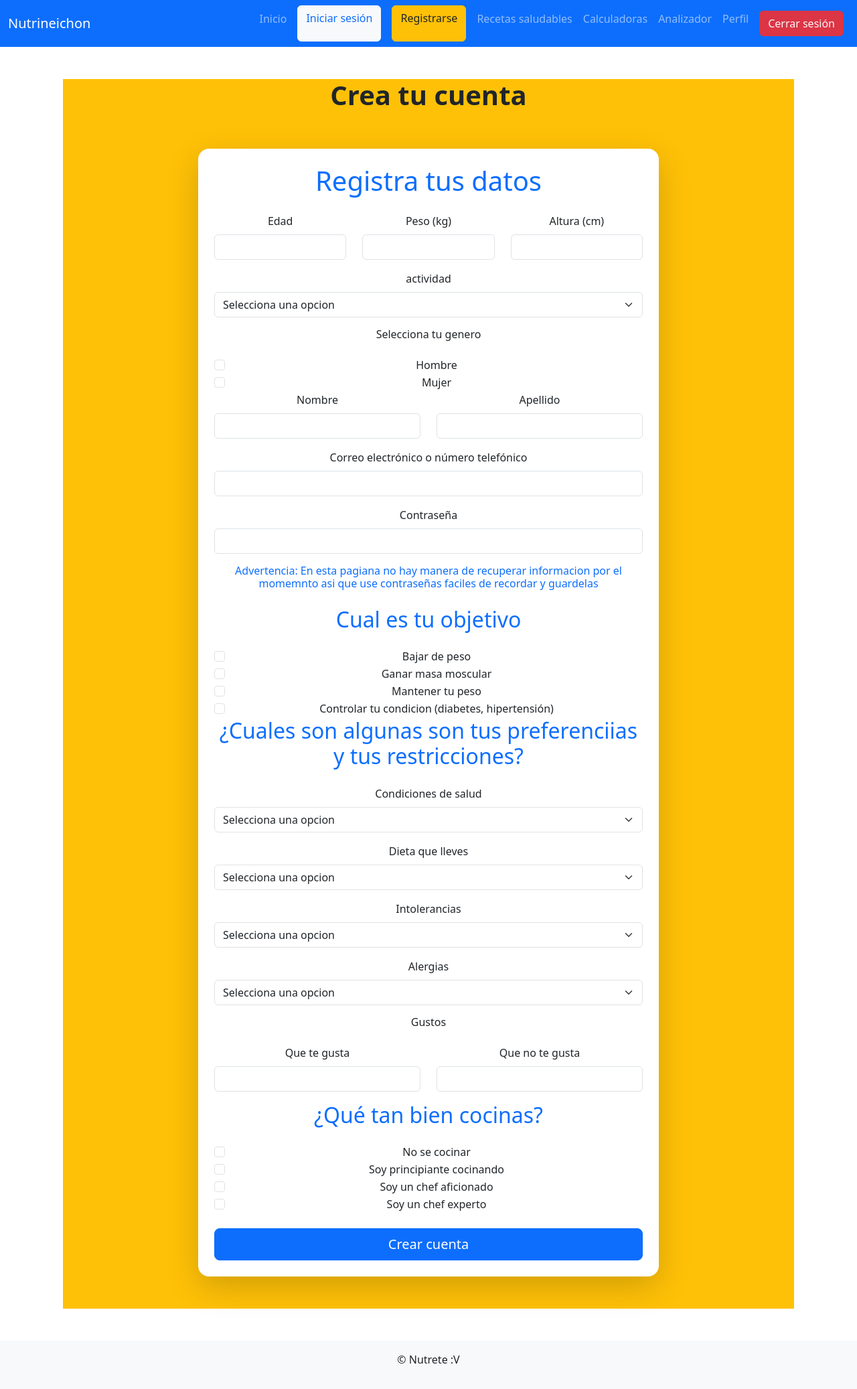
After one commit to Jesus-Cabrera-Avila/NutriApp, a Flask app: page /registro in a window 1280 px wide. The commit adds this page. Shown: the whole page at 67% size. Run offline with Flask 3, Linux system fonts and the light colour scheme.

Commit message:
hfufuegfiu

```diff
--- a/APP.py
+++ b/APP.py
@@ -8,8 +8,8 @@ app.secret_key = "Super_secreta_key"
 def base():
     return render_template('base.html')
 
-@app.route('/inicio', methods=['GET', 'POST'])
-def inicio():
+@app.route('/registro', methods=['GET', 'POST'])
+def registro():
     if request.method == 'POST':
         nombre = request.form.get('nombre', '')
         apellido = request.form.get('apellido', '')
@@ -26,7 +26,7 @@ def inicio():
 
         return redirect(url_for('base'))
 
-    return render_template('inicio.html')
+    return render_template('registro.html')
 
 @app.route('/iniciar_sesion', methods=['GET', 'POST'])
 def iniciar_sesion():
@@ -44,7 +44,7 @@ def iniciar_sesion():
             datos = usuario.strip().split(',')
             if len(datos) >= 2 and correo == datos[0] and contrasena == datos[1]:
                 session['usuario'] = datos[2] if len(datos) > 2 else correo
-                return redirect(url_for('inicio'))
+                return redirect(url_for('registro'))
 
         return render_template('iniciar_sesion.html', error="La contraseña o el Gmail son incorrectos")
 
--- a/templates/base.html
+++ b/templates/base.html
@@ -17,7 +17,7 @@
             <ul class="navbar-nav ms-auto">
                 <a class="nav-link" href="/">Inicio</a>
                 <a class="btn btn-light text-primary mx-2" href="/iniciar_sesion">Iniciar sesión</a>
-                <a class="btn btn-warning text-dark mx-2" href="/inicio">Registrarse</a>
+                <a class="btn btn-warning text-dark mx-2" href="/registro">Registrarse</a>
                 <a class="nav-link" href="/recetas">Recetas saludables</a>
                 <a class="nav-link" href="/calculadoras">Calculadoras</a>
                 <a class="nav-link" href="/index">Analizador</a>
--- /dev/null
+++ b/templates/registro.html
@@ -0,0 +1,231 @@
+{% extends "base.html" %}
+
+{% block contenido %}
+
+<link href="https://cdn.jsdelivr.net/npm/bootstrap@5.3.8/dist/css/bootstrap.min.css" rel="stylesheet"
+    integrity="sha384-sRIl4kxILFvY47J16cr9ZwB07vP4J8+LH7qKQnuqkuIAvNWLzeN8tE5YBujZqJLB" crossorigin="anonymous">
+
+
+<div class="container text-center">
+
+    <header class="bg-warning text-dark py-6 mt-6">
+        <div class="container text-center">
+            <h1 class="fw-bold">Crea tu cuenta</h1>
+
+            <main class="container py-5">
+                <section class="row justify-content-center">
+                    <div class="col-md-10 col-lg-8">
+                        <div class="card shadow-lg border-0 rounded-4">
+                            <div class="card-body p-4">
+                                <h1 class="text-center mb-4 text-primary">Registra tus datos</h1>
+
+                                <div class="row">
+                                    <div class="col-md-4 mb-3">
+                                        <label for="edad" class="form-label">Edad</label>
+                                        <input type="number" class="form-control" id="edad" name="edad" required>
+                                    </div>
+
+                                    <div class="col-md-4 mb-3">
+                                        <label for="peso" class="form-label">Peso (kg)</label>
+                                        <input type="number" class="form-control" id="peso" name="peso" required>
+                                    </div>
+
+                                    <div class="col-md-4 mb-3">
+                                        <label for="altura" class="form-label">Altura (cm)</label>
+                                        <input type="number" class="form-control" id="altura" name="altura" required>
+                                    </div>
+                                </div>
+
+                                <div class="mb-3">
+                                    <label for="ejercicio" class="form-label">actividad</label>
+                                    <select class="form-select" id="actividad" name="actividad" required>
+                                        <option value="ejercicio">Selecciona una opcion</option>
+                                        <option value="ejercicio">Sedentario (poco o nada de ejercicio)</option>
+                                        <option value="ejercicio">Principiante (1-3 veces por semana)</option>
+                                        <option value="ejercicio">Intermedio (3-5 ves por semana)</option>
+                                        <option value="ejercicio">Avanzado (6-7 veces por semana)</option>
+                                    </select>
+                                </div>
+
+                                <h6 class="text-center mb-4">Selecciona tu genero</h6>
+                                <div class="form-check">
+                                  <input class="form-check-input" type="checkbox" value="" id="defaultCheck7">
+                                  <label class="form-check-label" for="defaultCheck7">
+                                    Hombre
+                                  </label>
+                                </div>
+
+                                <div class="form-check">
+                                  <input class="form-check-input" type="checkbox" value="" id="defaultCheck8">
+                                  <label class="form-check-label" for="defaultCheck8">
+                                    Mujer
+                                  </label>
+                                </div>
+
+                                <div class="row">
+                                    <div class="col-md-6 mb-3">
+                                    <label for="nombre" class="form-label">Nombre</label>
+                                    <input type="text" class="form-control" id="nombre" name="nombre" required minlength="3">
+                                </div>
+
+                                <div class="col-md-6 mb-3">
+                                    <label for="apellido" class="form-label">Apellido</label>
+                                    <input type="text" class="form-control" id="apellido" name="apellido"  required minlength="3">
+                                </div>
+                                </div>
+
+                                <div class="mb-3">
+                                    <label for="email" class="form-label">Correo electrónico o número telefónico</label>
+                                    <input type="email" class="form-control" id="email" name="email" required>
+                                </div>
+
+                                <div class="mb-3">
+                                    <label for="password" class="form-label">Contraseña</label>
+                                    <input type="password" class="form-control" id="password" name="password"  required minlength="8">
+                                </div>
+
+                                <h6 class="text-center mb-4 text-primary">Advertencia: En esta pagiana no hay manera de recuperar informacion por el momemnto asi que use contraseñas faciles de recordar y guardelas </h6>
+
+                                <h2 class="text-center mb-4 text-primary">Cual es tu objetivo</h2>
+
+                                <div class="form-check">
+                                  <input class="form-check-input" type="checkbox" value="" id="defaultCheck1">
+                                  <label class="form-check-label" for="defaultCheck1">
+                                    Bajar de peso
+                                  </label>
+                                </div>
+
+                                <div class="form-check">
+                                  <input class="form-check-input" type="checkbox" value="" id="defaultCheck2">
+                                  <label class="form-check-labe2" for="defaultCheck2">
+                                    Ganar masa moscular
+                                  </label>
+                                </div>
+
+                                <div class="form-check">
+                                  <input class="form-check-input" type="checkbox" value="" id="defaultCheck3">
+                                  <label class="form-check-labe3" for="defaultCheck3">
+                                    Mantener tu peso
+                                  </label>
+                                </div>
+
+                                <div class="form-check">
+                                  <input class="form-check-input" type="checkbox" value="" id="defaultCheck4">
+                                  <label class="form-check-labe4" for="defaultCheck4">
+                                    Controlar tu condicion  (diabetes, hipertensión)
+                                  </label>
+                                </div>
+
+                                <h2 class="text-center mb-4 text-primary">¿Cuales son algunas son tus preferenciias y tus
+                                    restricciones?</h2>
+
+                                <div class="mb-3">
+                                    <label for="condicions" class="form-label">Condiciones de salud</label>
+                                    <select class="form-select" id="condiciones" name="condiciones" required>
+                                        <option value="condicion">Selecciona una opcion</option>
+                                        <option value="condicion">No tengo</option>
+                                        <option value="condicion">Reflujo gastroesofágico (GERD)</option>
+                                        <option value="condicion">Síndrome del intestino irritable (SII)</option>
+                                        <option value="condicion">Diabetes</option>
+                                        <option value="condicion">Hipertensión</option>
+                                    </select>
+                                </div>
+
+                                <div class="mb-3">
+                                    <label for="condicions" class="form-label">Dieta que lleves</label>
+                                    <select class="form-select" id="condiciones" name="condiciones" required>
+                                        <option value="condicion">Selecciona una opcion</option>
+                                        <option value="condicion">No llevo ni una</option>
+                                        <option value="condicion">Vegana</option>
+                                        <option value="condicion">Vegetariana</option>
+                                        <option value="condicion">Keto</option>
+                                        <option value="condicion">Mediterranea</option>
+                                    </select>
+                                </div>
+
+                                <div class="mb-3">
+                                    <label for="intolerancias" class="form-label">Intolerancias</label>
+                                    <select class="form-select" id="intolerancias" name="intolerancias" required>
+                                        <option value="intolerancia">Selecciona una opcion</option>
+                                        <option value="intolerancia">No tengo</option>
+                                        <option value="intolerancia">Intolerancia al gluten</option>
+                                        <option value="intolerancia">Intolerancia a la lactosa</option>
+                                        <option value="intolerancia">Intolerancia a la fructosa</option>
+                                        <option value="intolerancia">Intolerancia a las legumbres</option>
+                                    </select>
+                                </div>
+
+                                <div class="mb-3">
+                                    <label for="alergias" class="form-label">Alergias</label>
+                                    <select class="form-select" id="alergias" name="alergias" required>
+                                        <option value="alergias">Selecciona una opcion</option>
+                                        <option value="alergias">No tengo</option>
+                                        <option value="alergias">Maní (cacahuate)</option>
+                                        <option value="alergias">Frutos secos</option>
+                                        <option value="alergias">Leche de vaca</option>
+                                        <option value="alergias">Huevos</option>
+                                        <option value="alergias">Pescado</option>
+                                        <option value="alergias">Mariscos</option>
+                                        <option value="alergias">Trigo</option>
+                                        <option value="alergias">Soya</option>
+                                    </select>
+                                </div>
+
+                                <h6 class="text-center mb-4">Gustos</h6>
+                                <div class="row">
+                                    <div class="col-md-6 mb-3">
+                                    <label for="si-gusta" class="form-label">Que te gusta</label>
+                                    <input type="text" class="form-control" id="si_gusta" name="si_gusta" required>
+                                </div>
+
+                                <div class="col-md-6 mb-3">
+                                    <label for="no_gusta" class="form-label">Que no te gusta</label>
+                                    <input type="text" class="form-control" id="no_gusta" name="no_gusta"  required>
+                                </div>
+                                </div>
+
+                                <h2 class="text-center mb-4 text-primary">¿Qué tan bien cocinas?</h2>
+
+                                <div class="form-check">
+                                  <input class="form-check-input" type="checkbox" value="" id="defaultCheck5">
+                                  <label class="form-check-label" for="defaultCheck5">
+                                    No se cocinar
+                                  </label>
+                                </div>
+
+                                <div class="form-check">
+                                  <input class="form-check-input" type="checkbox" value="" id="defaultCheck5">
+                                  <label class="form-check-label" for="defaultCheck5">
+                                    Soy principiante cocinando
+                                  </label>
+                                </div>
+
+                                <div class="form-check">
+                                  <input class="form-check-input" type="checkbox" value="" id="defaultCheck6">
+                                  <label class="form-check-label" for="defaultCheck6">
+                                    Soy un chef aficionado
+                                  </label>
+                                </div>
+
+                                <div class="form-check">
+                                  <input class="form-check-input" type="checkbox" value="" id="defaultCheck5">
+                                  <label class="form-check-label" for="defaultCheck5">
+                                    Soy un chef experto
+                                  </label>
+                                </div>
+
+                                <div class="d-grid mt-4">
+                                    <a href="{{ url_for('base') }}" class="btn btn-primary btn-lg">Crear cuenta</a>
+                                </div>
+
+                            </div>
+                        </div>
+                    </div>
+                </section>
+            </main>
+
+        </div>
+    </header>
+</div>
+
+{%endblock%}
```
Also changed, not shown: templates/inicio.html (deleted, +0 -104 lines), templates/objetivos.html (deleted, +0 -107 lines), templates/p_y_r.html (deleted, +0 -85 lines), templates/perfil.html (+8 -3 lines).
